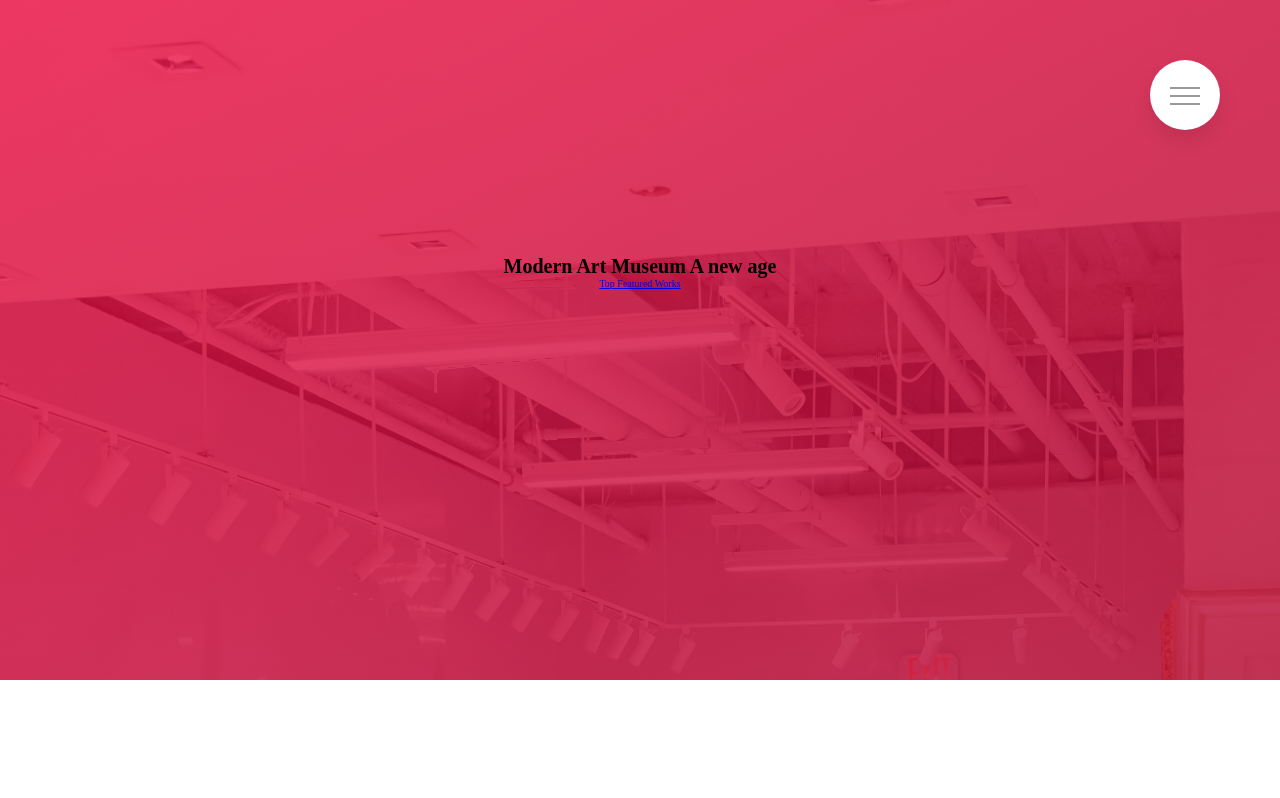
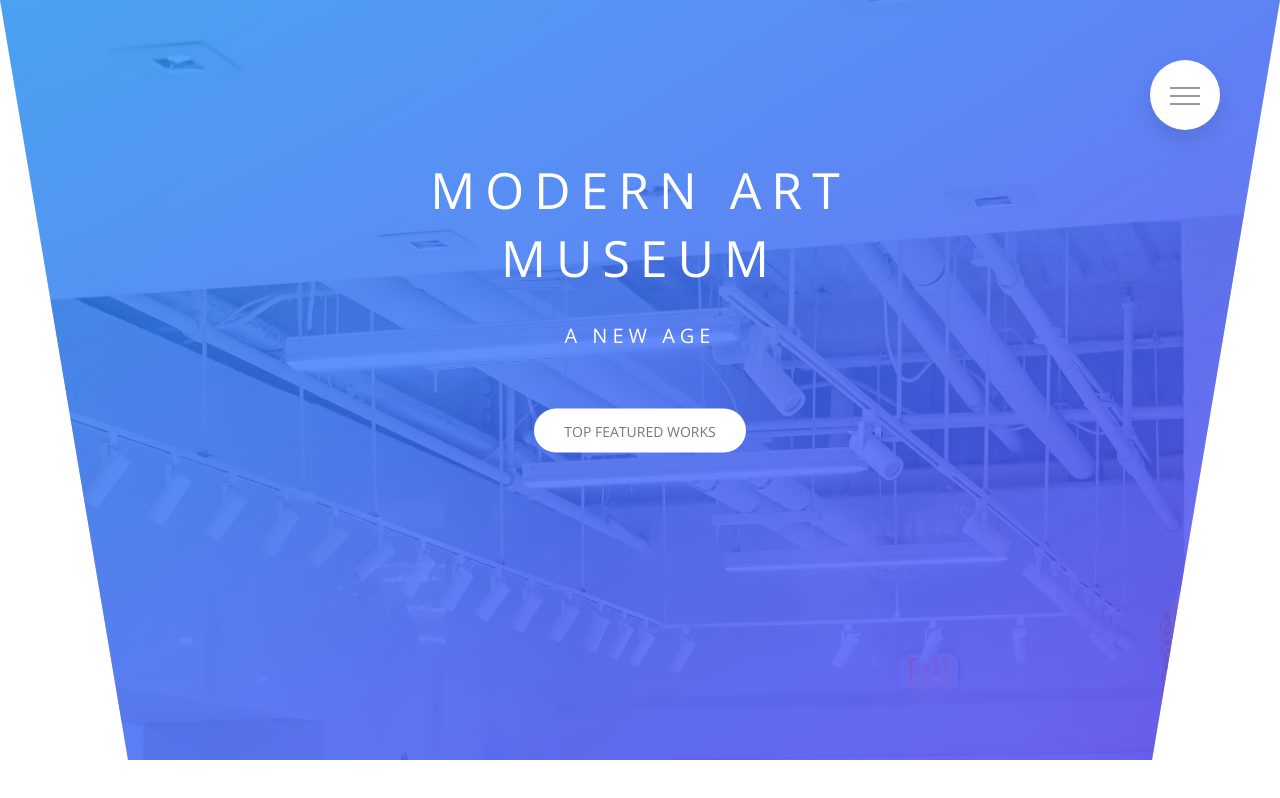
Before and after one commit to libbymiller09/artexhibit-static-sass, a website: page index.html in a window 1280 px wide. Drawn offline with nearby package versions, Linux system fonts and the light colour scheme.

Commit message:
finished styling header

```diff
--- a/index.html
+++ b/index.html
@@ -5,6 +5,7 @@
   <meta name="viewport" content="width=device-width, initial-scale=1.0">
   <meta http-equiv="X-UA-Compatible" content="ie=edge">
   <link rel="stylesheet" href="css/style.css">
+  <link href="https://fonts.googleapis.com/css?family=Open+Sans:300,400,700&display=swap" rel="stylesheet">
   <title>Art Exhibit</title>
 </head>
 <body>
@@ -32,7 +33,7 @@
         <span class="heading-primary--main">Modern Art Museum</span>
         <span class="heading-primary--sub">A new age</span>
       </h1>
-      <a href="#section-gallery" class="btn btn-white btn--animated">Top Featured Works</a>
+      <a href="#section-gallery" class="btn btn--white btn--animated">Top Featured Works</a>
     </div>
   </header>
 </body>
--- a/sass/abstract/_variables.scss
+++ b/sass/abstract/_variables.scss
@@ -19,3 +19,6 @@ $color-grey-dark-3: #333;
 
 $color-white: #fff;
 $color-black: #000;
+
+// Fonts
+$default-font: 'Open Sans', sans-serif;
--- a/sass/base/_animations.scss
+++ b/sass/base/_animations.scss
@@ -0,0 +1,43 @@
+@keyframes moveInLeft {
+  0% {
+    opacity: 0;
+    transform: translateX(-10rem);
+  }
+
+  80% {
+    transform: translateX(1rem);
+  }
+
+  100% {
+    opacity: 1;
+    transform: translate(0);
+  }
+}
+
+@keyframes moveInRight {
+  0% {
+    opacity: 0;
+    transform: translateX(10rem);
+  }
+
+  80% {
+    transform: translateX(-1rem);
+  }
+
+  100% {
+    opacity: 1;
+    transform: translate(0);
+  }
+}
+
+@keyframes moveInBottom {
+  0% {
+    opacity: 0;
+    transform: translateY(3rem);
+  }
+
+  100% {
+    opacity: 1;
+    transform: translate(0);
+  }
+}
--- a/sass/base/_base.scss
+++ b/sass/base/_base.scss
@@ -10,3 +10,7 @@ html {
   box-sizing: border-box;
   font-size: 62.5%; // makes 1 rem = 10px
 }
+
+body {
+  font-family: $default-font;
+}
--- a/sass/layout/_header.scss
+++ b/sass/layout/_header.scss
@@ -2,12 +2,19 @@
   height: 85vh;
   background-image: linear-gradient(
     to right bottom,
-    rgba($color-primary-light, 0.8),
-    rgba($color-primary-dark, 0.8)),
+    rgba($color-tertiary-light, 0.8),
+    rgba($color-tertiary-dark, 0.8)),
     url('../images/gallery-hero.jpg');
   background-size: cover;
   background-position: top;
   position: relative;
+
+  @supports (clip-path: polygon(0 0)) or (-webkit-clip-path: polygon(0 0)) {
+    -webkit-clip-path: polygon(0 0, 100% 0, 90% 100%, 10% 100%);
+    clip-path: polygon(0 0, 100% 0, 90% 100%, 10% 100%);
+    /* to make a triangle go to css clip maker for other shapes (50% 0, 100% 100%, 0 100%) */
+    height: 95vh;
+  }
 
   &__text-box {
     position: absolute;
@@ -19,23 +26,92 @@
 }
 
 .heading-primary {
+  color: $color-white;
+  text-transform: uppercase;
+  -webkit-backface-visibility: hidden;
+  backface-visibility: hidden;
+  margin-bottom: 6rem;
 
   &--main {
+    display: block;
+    font-size: 5rem;
+    font-weight: lighter;
+    letter-spacing: 1rem;
+    margin-bottom: 3rem;
 
+    // animation goes here!!!
+    animation-name: moveInRight;
+    animation-duration: 1s;
+    animation-timing-function: ease-out;
   }
 
   &--sub {
+    display: block;
+    font-size: 2rem;
+    font-weight: 300;
+    letter-spacing: .5rem;
 
+    animation: moveInLeft 1s ease-out;
   }
 }
 
 .btn {
+  &,
+  &:link,
+  &:visited {
+    text-transform: uppercase;
+    text-decoration: none;
+    padding: 1.25rem 3rem;
+    display: inline-block;
+    border-radius: 10rem;
+    position: relative;
+    font-size: 1.4rem;
+    // font-weight: 700;
+    border: none;
+    cursor: pointer;
+  }
 
-  &-white {
+  &:hover {
+    transform: translateY(-4px);
+    box-shadow: 0 2rem 4rem rgba($color-black, .2);
 
+    &::after {
+      transform: scaleX(1.4) scaleY(1.6);
+      opacity: 0;
+    }
+  }
+
+  &:active,
+  &:focus {
+    outline: none;
+    transform: translateY(-1px);
+    box-shadow: 0 1rem 3rem rgba($color-black, .15);
+  }
+
+  &--white {
+    background-color: $color-white;
+    color: $color-grey-dark;
+
+    &::after {
+      backface-visibility: $color-white;
+    }
+  }
+
+  &::after {
+    content: "";
+    display: inline-block;
+    height: 100%;
+    width: 100%;
+    border-radius: 10rem;
+    position: absolute;
+    top: 0;
+    left: 0;
+    z-index: -1;
+    transition: all .4s;
   }
 
   &--animated {
-
+    animation: moveInBottom .5s ease-out .75s;
+    animation-fill-mode: backwards;
   }
 }
--- a/sass/layout/_navigation.scss
+++ b/sass/layout/_navigation.scss
@@ -25,7 +25,7 @@
     position: fixed;
     top: 6.5rem;
     right: 6.5rem;
-    background-image: radial-gradient($color-primary-light, $color-primary-dark);
+    background-image: radial-gradient($color-tertiary-light, $color-tertiary-dark);
     z-index: 900;
     transition: transform .8s cubic-bezier(0.86, 0, 0.07, 1);
   }
@@ -79,7 +79,7 @@
     &:hover,
     &:active {
       background-position: 100%;
-      color: $color-primary;
+      color: $color-tertiary-light;
       transform: translateX(1rem);
     }
   }
```
Also changed, not shown: css/style.css.
